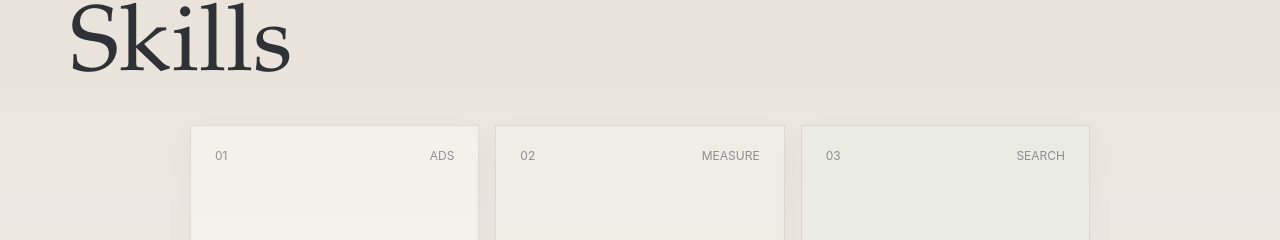
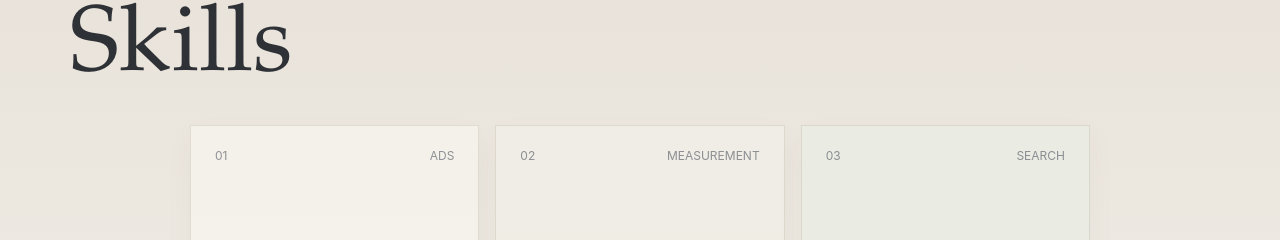
Before and after one commit to pakkuanshi/personal-portfolio, a Next.js app: page / in a window 1280 px wide. Shown: the part 5491-5731 px from the top of the page. Built offline with nearby package versions, Linux system fonts and the light colour scheme.

Commit message:
Align skills index labels

```diff
--- a/components/home/skills-preview-section.tsx
+++ b/components/home/skills-preview-section.tsx
@@ -4,118 +4,6 @@ import Link from "next/link";
 
 import { usePreferences } from "@/components/preferences/preferences-provider";
 import { skillCategories, skillsPreviewCopy } from "@/content/skills";
-import type { Locale } from "@/types/preferences";
-
-type HomeSkillPreviewCopy = {
-  title: string;
-  titleLines: string[];
-  descriptor: string;
-};
-
-const homeSkillPreviewCopy: Record<string, Record<Locale, HomeSkillPreviewCopy>> = {
-  "paid-media": {
-    en: {
-      title: "Performance Marketing",
-      titleLines: ["Performance", "Marketing"],
-      descriptor: "Ads",
-    },
-    "zh-CN": {
-      title: "广告投放",
-      titleLines: ["广告", "投放"],
-      descriptor: "广告",
-    },
-    "zh-TW": {
-      title: "廣告投放",
-      titleLines: ["廣告", "投放"],
-      descriptor: "廣告",
-    },
-  },
-  "marketing-analytics": {
-    en: {
-      title: "Marketing Analytics",
-      titleLines: ["Marketing", "Analytics"],
-      descriptor: "Measure",
-    },
-    "zh-CN": {
-      title: "市场营销分析",
-      titleLines: ["市场营销", "分析"],
-      descriptor: "分析",
-    },
-    "zh-TW": {
-      title: "市場行銷分析",
-      titleLines: ["市場行銷", "分析"],
-      descriptor: "分析",
-    },
-  },
-  "seo-growth": {
-    en: {
-      title: "Search & Growth",
-      titleLines: ["Search", "& Growth"],
-      descriptor: "Search",
-    },
-    "zh-CN": {
-      title: "SEO 与增长",
-      titleLines: ["SEO", "与增长"],
-      descriptor: "搜索",
-    },
-    "zh-TW": {
-      title: "SEO 與增長",
-      titleLines: ["SEO", "與增長"],
-      descriptor: "搜尋",
-    },
-  },
-  "research-strategy": {
-    en: {
-      title: "Strategy & Insights",
-      titleLines: ["Strategy", "& Insights"],
-      descriptor: "Strategy",
-    },
-    "zh-CN": {
-      title: "策略规划",
-      titleLines: ["策略", "规划"],
-      descriptor: "策略",
-    },
-    "zh-TW": {
-      title: "策略規劃",
-      titleLines: ["策略", "規劃"],
-      descriptor: "策略",
-    },
-  },
-  "web-automation": {
-    en: {
-      title: "Web & AI Automation",
-      titleLines: ["Web & AI", "Automation"],
-      descriptor: "AI",
-    },
-    "zh-CN": {
-      title: "网站技术与自动化",
-      titleLines: ["网站技术", "与自动化"],
-      descriptor: "自动化",
-    },
-    "zh-TW": {
-      title: "網站技術與自動化",
-      titleLines: ["網站技術", "與自動化"],
-      descriptor: "自動化",
-    },
-  },
-  "creative-production": {
-    en: {
-      title: "Creative & Content",
-      titleLines: ["Creative", "& Content"],
-      descriptor: "Content",
-    },
-    "zh-CN": {
-      title: "内容创作",
-      titleLines: ["内容", "创作"],
-      descriptor: "内容",
-    },
-    "zh-TW": {
-      title: "內容創作",
-      titleLines: ["內容", "創作"],
-      descriptor: "內容",
-    },
-  },
-};
 
 const posterBackgrounds = [
   "bg-[hsl(42_33%_94%/0.92)] dark:bg-[hsl(32_13%_16%/0.84)]",
@@ -154,11 +42,6 @@ export function SkillsPreviewSection() {
         <div className="mx-auto grid w-full max-w-[900px] grid-cols-1 gap-4 sm:grid-cols-2 lg:grid-cols-3">
           {skillCategories.map((category, index) => {
             const categoryCopy = category.translations[locale];
-            const previewCopy = homeSkillPreviewCopy[category.slug]?.[locale] ?? {
-              title: categoryCopy.title,
-              titleLines: categoryCopy.titleLines,
-              descriptor: categoryCopy.rubric,
-            };
             const background = posterBackgrounds[index] ?? fallbackPosterBackground;
             const titleOffset = titleOffsets[index] ?? fallbackTitleOffset;
 
@@ -166,8 +49,8 @@ export function SkillsPreviewSection() {
               <Link
                 aria-label={
                   locale === "en"
-                    ? `Open ${previewCopy.title} skills`
-                    : `查看${previewCopy.title}技能`
+                    ? `Open ${categoryCopy.title} skills`
+                    : `查看${categoryCopy.title}技能`
                 }
                 className={`group relative min-h-[13.25rem] overflow-hidden border border-[hsl(34_18%_68%/0.34)] p-6 text-[hsl(220_18%_12%/0.9)] shadow-[0_12px_28px_hsl(30_18%_28%/0.045)] transition duration-200 ease-out sm:aspect-[1.16/1] sm:min-h-0 lg:aspect-[1.22/1] ${background} hover:-translate-y-1 hover:border-[hsl(28_24%_52%/0.4)] hover:shadow-[0_18px_34px_hsl(30_18%_24%/0.1)] focus-visible:-translate-y-1 focus-visible:outline-none focus-visible:ring-1 focus-visible:ring-[hsl(28_24%_52%/0.45)] dark:border-[hsl(38_18%_58%/0.2)] dark:text-[hsl(42_28%_90%/0.9)] dark:hover:border-[hsl(38_22%_68%/0.3)] dark:hover:shadow-[0_18px_34px_hsl(24_12%_4%/0.26)]`}
                 href={`/skills/${category.slug}`}
@@ -177,12 +60,12 @@ export function SkillsPreviewSection() {
                   {category.number}
                 </span>
                 <span className="absolute right-6 top-6 max-w-24 text-right text-xs uppercase leading-none text-[hsl(220_9%_34%/0.62)] dark:text-[hsl(42_18%_82%/0.62)]">
-                  {previewCopy.descriptor}
+                  {categoryCopy.rubric}
                 </span>
                 <h3
                   className={`absolute left-6 right-8 ${titleOffset} font-serif text-[clamp(2.05rem,2.35vw,2.45rem)] font-medium leading-[0.94] tracking-normal text-balance`}
                 >
-                  {previewCopy.titleLines.map((line) => (
+                  {categoryCopy.titleLines.map((line) => (
                     <span className="block" key={line}>
                       {line}
                     </span>
--- a/content/skills.ts
+++ b/content/skills.ts
@@ -56,28 +56,30 @@ export const skillsPageCopy: Record<
     eyebrow: "Skills",
     title: "Six fields of practice",
     description:
-      "A poster index of the categories behind Kristy's marketing, growth, analytics, web, strategy, and creative work.",
+      "A poster index of Kristy's performance marketing, analytics, search, strategy, web automation, and creative content practice.",
   },
   "zh-CN": {
     eyebrow: "技能",
     title: "六个实践领域",
     description:
-      "以作品集海报的方式呈现 Kristy 的营销、增长、分析、网站、策略与创意制作能力。",
+      "以作品集海报的方式呈现 Kristy 的广告投放、市场营销分析、SEO 增长、策略规划、网站技术与内容创作能力。",
   },
   "zh-TW": {
     eyebrow: "技能",
     title: "六個實踐領域",
     description:
-      "以作品集海報的方式呈現 Kristy 的行銷、成長、分析、網站、策略與創意製作能力。",
+      "以作品集海報的方式呈現 Kristy 的廣告投放、市場行銷分析、SEO 增長、策略規劃、網站技術與內容創作能力。",
   },
 };
 
 const categoryCopy = (
   copy: SkillCategoryCopy,
+  zhHans?: Partial<SkillCategoryCopy>,
+  zhHant?: Partial<SkillCategoryCopy>,
 ): Record<Locale, SkillCategoryCopy> => ({
   en: copy,
-  "zh-CN": copy,
-  "zh-TW": copy,
+  "zh-CN": { ...copy, ...(zhHans ?? {}) },
+  "zh-TW": { ...copy, ...((zhHant ?? zhHans) ?? {}) },
 });
 
 const skillTitle = (
@@ -96,9 +98,9 @@ export const skillCategories: SkillCategory[] = [
     number: "01",
     posterClassName: "skills-poster--paid",
     translations: categoryCopy({
-      title: "Paid Media",
-      titleLines: ["Paid", "Media"],
-      rubric: "Demand Systems",
+      title: "Performance Marketing",
+      titleLines: ["Performance", "Marketing"],
+      rubric: "Ads",
       note: "Budget, audience, and message architecture for measurable acquisition.",
       folio: "Acquisition / Testing / Scale",
       summary:
@@ -136,6 +138,14 @@ export const skillCategories: SkillCategory[] = [
             "Reading performance signals across ads, forms, pages, and funnels to improve acquisition quality.",
         },
       ],
+    }, {
+      title: "广告投放",
+      titleLines: ["广告", "投放"],
+      rubric: "广告",
+    }, {
+      title: "廣告投放",
+      titleLines: ["廣告", "投放"],
+      rubric: "廣告",
     }),
   },
   {
@@ -183,6 +193,14 @@ export const skillCategories: SkillCategory[] = [
             "Auditing UTM standards, event capture, conversion paths, and reporting consistency.",
         },
       ],
+    }, {
+      title: "市场营销分析",
+      titleLines: ["市场营销", "分析"],
+      rubric: "分析",
+    }, {
+      title: "市場行銷分析",
+      titleLines: ["市場行銷", "分析"],
+      rubric: "分析",
     }),
   },
   {
@@ -190,9 +208,9 @@ export const skillCategories: SkillCategory[] = [
     number: "03",
     posterClassName: "skills-poster--seo",
     translations: categoryCopy({
-      title: "SEO & Growth",
-      titleLines: ["SEO", "& Growth"],
-      rubric: "Organic Demand",
+      title: "Search & Growth",
+      titleLines: ["Search", "& Growth"],
+      rubric: "Search",
       note: "Search visibility, content intent, and compounding discovery loops.",
       folio: "Search / Content / CRO",
       summary:
@@ -230,6 +248,14 @@ export const skillCategories: SkillCategory[] = [
             "Reading rankings, impressions, click-through, and assisted conversion as one operating picture.",
         },
       ],
+    }, {
+      title: "SEO 与增长",
+      titleLines: ["SEO", "与增长"],
+      rubric: "搜索",
+    }, {
+      title: "SEO 與增長",
+      titleLines: ["SEO", "與增長"],
+      rubric: "搜尋",
     }),
   },
   {
@@ -237,9 +263,9 @@ export const skillCategories: SkillCategory[] = [
     number: "04",
     posterClassName: "skills-poster--research",
     translations: categoryCopy({
-      title: "Research & Strategy",
-      titleLines: ["Research", "& Strategy"],
-      rubric: "Positioning",
+      title: "Strategy & Insights",
+      titleLines: ["Strategy", "& Insights"],
+      rubric: "Strategy",
       note: "Market context, audience intelligence, and the argument behind the work.",
       folio: "Audience / Market / Narrative",
       summary:
@@ -277,6 +303,14 @@ export const skillCategories: SkillCategory[] = [
             "Turning stakeholder input into priorities, hypotheses, and operating direction.",
         },
       ],
+    }, {
+      title: "策略规划",
+      titleLines: ["策略", "规划"],
+      rubric: "策略",
+    }, {
+      title: "策略規劃",
+      titleLines: ["策略", "規劃"],
+      rubric: "策略",
     }),
   },
   {
@@ -284,9 +318,9 @@ export const skillCategories: SkillCategory[] = [
     number: "05",
     posterClassName: "skills-poster--web",
     translations: categoryCopy({
-      title: "Web & Automation",
-      titleLines: ["Web &", "Automation"],
-      rubric: "Systems",
+      title: "Web & AI Automation",
+      titleLines: ["Web & AI", "Automation"],
+      rubric: "AI",
       note: "Landing pages, workflows, and quiet infrastructure behind better marketing.",
       folio: "Pages / Forms / Flows",
       summary:
@@ -324,6 +358,14 @@ export const skillCategories: SkillCategory[] = [
             "Checking forms, links, analytics events, responsive behavior, and launch readiness.",
         },
       ],
+    }, {
+      title: "网站技术与自动化",
+      titleLines: ["网站技术", "与自动化"],
+      rubric: "自动化",
+    }, {
+      title: "網站技術與自動化",
+      titleLines: ["網站技術", "與自動化"],
+      rubric: "自動化",
     }),
   },
   {
@@ -331,9 +373,9 @@ export const skillCategories: SkillCategory[] = [
     number: "06",
     posterClassName: "skills-poster--creative",
     translations: categoryCopy({
-      title: "Creative Production",
-      titleLines: ["Creative", "Production"],
-      rubric: "Campaign Craft",
+      title: "Creative & Content",
+      titleLines: ["Creative", "& Content"],
+      rubric: "Content",
       note: "Copy, concepts, and assets shaped for attention, clarity, and brand memory.",
       folio: "Copy / Concepts / Assets",
       summary:
@@ -371,6 +413,14 @@ export const skillCategories: SkillCategory[] = [
             "Reading performance patterns to identify which messages, hooks, and formats deserve more investment.",
         },
       ],
+    }, {
+      title: "内容创作",
+      titleLines: ["内容", "创作"],
+      rubric: "内容",
+    }, {
+      title: "內容創作",
+      titleLines: ["內容", "創作"],
+      rubric: "內容",
     }),
   },
 ];
@@ -380,7 +430,11 @@ export const skills: SkillCard[] = [
     id: category.slug,
     type: "skill" as const,
     href: `/skills/${category.slug}`,
-    translations: skillTitle(category.translations.en.title),
+    translations: skillTitle(
+      category.translations.en.title,
+      category.translations["zh-CN"].title,
+      category.translations["zh-TW"].title,
+    ),
   })),
   {
     id: "more",
```
